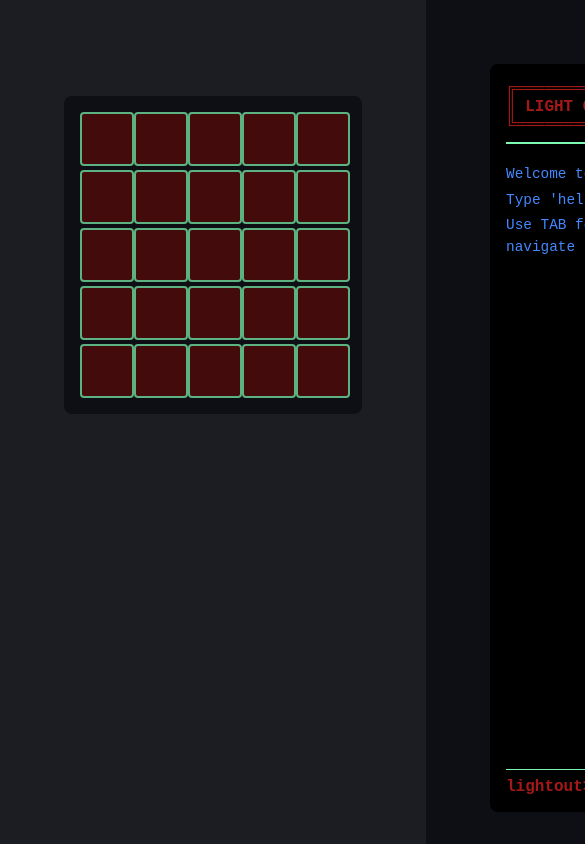
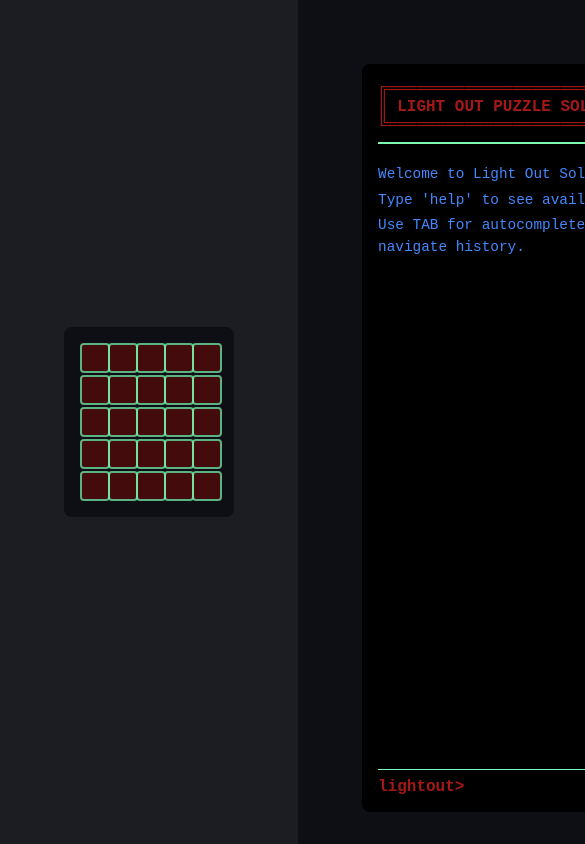
Before and after one commit to c-poramet/Stygialar, a plain HTML site: page solver/lightout.html in a window 390 px wide. Shown: the top 844 px of the page, 585 px wide, since content can reach past the window. Drawn offline with Linux system fonts and the light colour scheme.

Commit message:
Improve grid display responsiveness by calculating optimal cell size and adjusting styles

```diff
--- a/solver/lightout.html
+++ b/solver/lightout.html
@@ -181,7 +181,7 @@
 <body>
     <div class="main" id="main">
         <!-- <h1>Light Out Solver</h1> -->
-        <div id="grid-display" style="display: flex; justify-content: center; align-items: center;"></div>
+        <div id="grid-display" style="display: flex; justify-content: center; align-items: center; height: 100%;"></div>
     </div>
     <div class="side">
         <div class="terminal">
@@ -939,13 +939,26 @@
         function renderGrid() {
             gridDisplay.innerHTML = '';
 
+            // Calculate optimal cell size to fit the screen
+            const displayHeight = gridDisplay.clientHeight || window.innerHeight * 0.8;
+            const displayWidth = gridDisplay.clientWidth || window.innerWidth * 0.6;
+
+            const maxCellHeight = Math.floor((displayHeight - 100) / puzzleState.gridHeight);
+            const maxCellWidth = Math.floor((displayWidth - 100) / puzzleState.gridWidth);
+            const cellSize = Math.max(20, Math.min(80, Math.min(maxCellHeight, maxCellWidth)));
+            const gap = Math.max(2, Math.floor(cellSize / 12));
+
             const container = document.createElement('div');
             container.className = 'grid-container';
-            container.style.gridTemplateColumns = `repeat(${puzzleState.gridWidth}, 50px)`;
+            container.style.gridTemplateColumns = `repeat(${puzzleState.gridWidth}, ${cellSize}px)`;
+            container.style.gap = `${gap}px`;
 
             for (let i = 0; i < puzzleState.gridWidth * puzzleState.gridHeight; i++) {
                 const cell = document.createElement('div');
                 cell.className = 'grid-cell';
+                cell.style.width = `${cellSize}px`;
+                cell.style.height = `${cellSize}px`;
+                cell.style.fontSize = `${Math.max(12, cellSize / 3)}px`;
 
                 if (puzzleState.manualSetMode) {
                     cell.classList.add('clickable');
```
